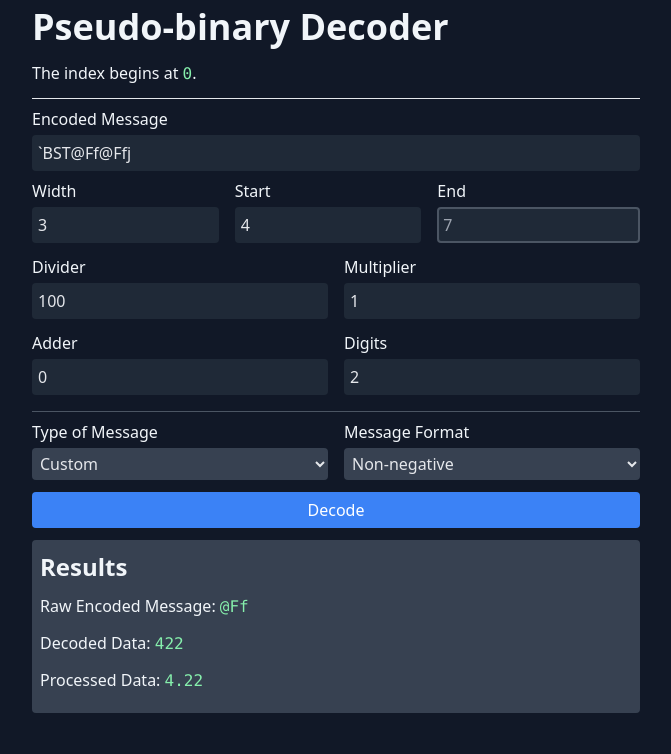
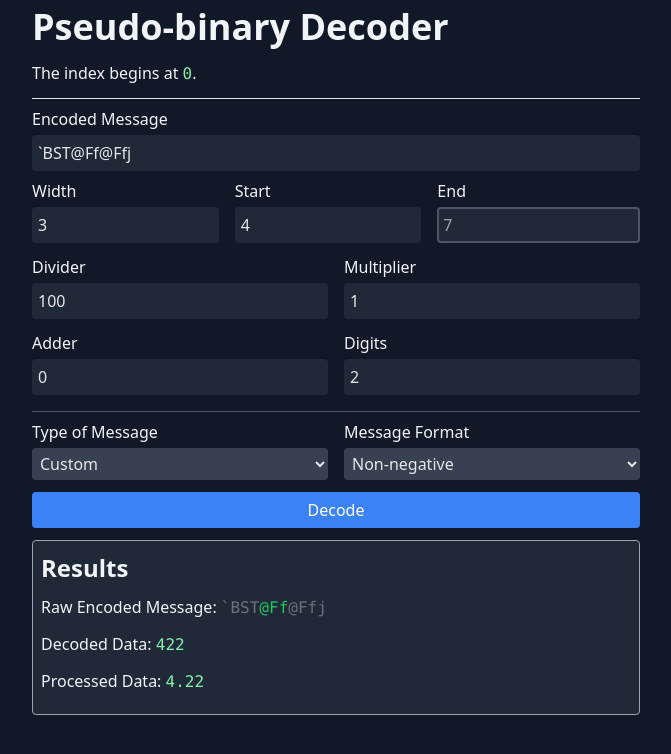
Before and after one commit to darshanbaralvw/pseudobinaryDecoder, a React (Vite) app: page / in a window 1280 px wide. Shown: the top 754 px of the page, without its empty margins (304-975 px from the left). Built offline with nearby package versions, Linux system fonts and the light colour scheme.

Commit message:
highlight sub-message

```diff
--- a/src/App.jsx
+++ b/src/App.jsx
@@ -166,9 +166,23 @@ function App() {
     }
   };
 
+  const formatSubMessage = () => {
+    let prefix = message.slice(0, start);
+    let middle = message.slice(start, end);
+    let suffix = message.slice(end, messageLength);
+    return (
+      <>
+        <span className={"text-gray-500"}>{prefix}</span>
+        <span className={"text-green-500"}>{middle}</span>
+        <span className={"text-gray-500"}>{suffix}</span>
+      </>
+    );
+  };
+
   const decode = () => {
     let newSubMessage = message.slice(start, end);
-    setSubMessage(newSubMessage);
+    let formattedSubMessage = formatSubMessage();
+    setSubMessage(formattedSubMessage);
 
     let decodedValue;
     switch (messageFormatStore.messageFormat) {
@@ -305,7 +319,10 @@ function App() {
         </button>
       </form>
 
-      <section id="results" className={"bg-gray-700 p-2 rounded mb-2"}>
+      <section
+        id="results"
+        className={"bg-gray-800 p-2 rounded mb-2 border border-gray-400"}
+      >
         <h2>Results</h2>
         <p>
           Raw Encoded Message: <code>{subMessage}</code>
```
